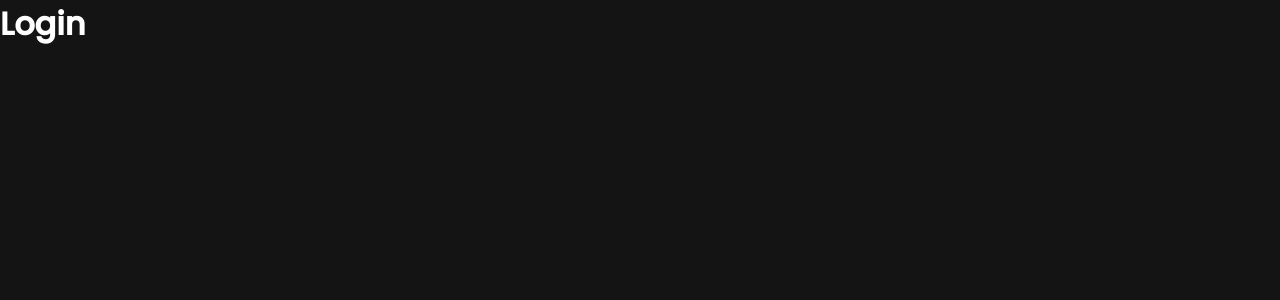
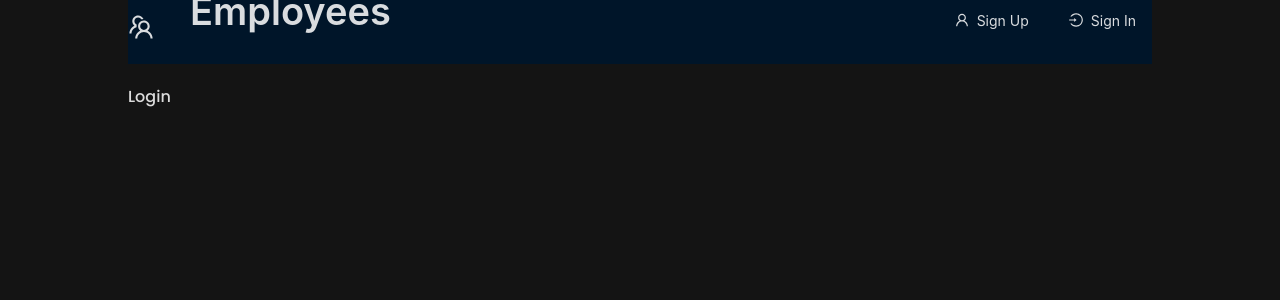
Before and after one commit to refvds/FullStackTS, a React (Vite) app in the folder client/: page /login in a window 1280 px wide. Shown: the top 300 px of the page. Built offline with nearby package versions, Linux system fonts and the light colour scheme.

Commit message:
layout: add layout

```diff
--- a/client/package.json
+++ b/client/package.json
@@ -10,8 +10,9 @@
     "preview": "vite preview"
   },
   "dependencies": {
+    "@ant-design/icons": "^5.1.4",
     "@reduxjs/toolkit": "^1.9.5",
-    "antd": "^5.7.0",
+    "antd": "^5.1.5",
     "react": "^18.2.0",
     "react-dom": "^18.2.0",
     "react-redux": "^8.1.1",
--- /dev/null
+++ b/client/src/components/custom-button/index.tsx
@@ -0,0 +1,39 @@
+import { Button, Form } from 'antd';
+
+type TProps = {
+  children: React.ReactNode;
+  htmlType?: 'button' | 'submit' | 'reset' | undefined;
+  onClick?: () => void;
+  type?: 'link' | 'text' | 'ghost' | 'default' | 'primary' | 'dashed' | undefined;
+  danger?: boolean;
+  loading?: boolean;
+  shape?: 'default' | 'circle' | 'round' | undefined;
+  icon?: React.ReactNode;
+};
+
+export const CustomButton: React.FC<TProps> = ({
+  children,
+  htmlType = 'button',
+  onClick,
+  danger,
+  type,
+  loading,
+  shape,
+  icon,
+}) => {
+  return (
+    <Form.Item>
+      <Button
+        htmlType={htmlType}
+        type={type}
+        danger={danger}
+        loading={loading}
+        shape={shape}
+        onClick={onClick}
+        icon={icon}
+      >
+        {children}
+      </Button>
+    </Form.Item>
+  );
+};
--- /dev/null
+++ b/client/src/components/header/index.tsx
@@ -0,0 +1,36 @@
+import { Layout, Space, Typography } from 'antd';
+import { TeamOutlined, UserOutlined, LoginOutlined } from '@ant-design/icons';
+import { Link } from 'react-router-dom';
+
+import { CustomButton } from '../custom-button';
+
+import { Paths } from '../../paths';
+
+import styles from './styles.module.css';
+
+export const Header = () => {
+  return (
+    <Layout.Header className={styles.header}>
+      <Space>
+        <TeamOutlined className={styles.teamIcon} />
+        <Link to={Paths.home}>
+          <CustomButton type='ghost'>
+            <Typography.Title level={1}>Employees</Typography.Title>
+          </CustomButton>
+        </Link>
+      </Space>
+      <Space>
+        <Link to={Paths.register}>
+          <CustomButton type='ghost' icon={<UserOutlined />}>
+            Sign Up
+          </CustomButton>
+        </Link>
+        <Link to={Paths.login}>
+          <CustomButton type='ghost' icon={<LoginOutlined />}>
+            Sign In
+          </CustomButton>
+        </Link>
+      </Space>
+    </Layout.Header>
+  );
+};
--- /dev/null
+++ b/client/src/components/header/styles.module.css
@@ -0,0 +1,12 @@
+.header {
+  padding: 20px 0;
+  display: flex;
+  justify-content: space-between;
+  align-items: center;
+  margin-bottom: 20px;
+}
+
+.teamIcon {
+  font-size: 26px;
+  margin-right: 12px;
+}
--- /dev/null
+++ b/client/src/components/layout/index.tsx
@@ -0,0 +1,19 @@
+import React from 'react';
+
+import { Layout as AntLayout } from 'antd';
+
+import styles from './styles.module.css';
+import { Header } from '../header';
+
+type TProps = {
+  children: React.ReactNode;
+};
+
+export const Layout: React.FC<TProps> = ({ children }) => {
+  return (
+    <div className={styles.root}>
+      <Header />
+      <AntLayout.Content style={{ height: '100%' }}>{children}</AntLayout.Content>
+    </div>
+  );
+};
--- /dev/null
+++ b/client/src/components/layout/styles.module.css
@@ -0,0 +1,5 @@
+.root {
+  width: 80%;
+  height: 100%;
+  margin-inline: auto;
+}
--- a/client/src/index.css
+++ b/client/src/index.css
@@ -6,6 +6,12 @@
   padding: 0;
   margin: 0;
   box-sizing: border-box;
+}
+
+html,
+body,
+body > div {
+  height: 100%;
 }
 
 body {
--- /dev/null
+++ b/client/src/pages/login/index.tsx
@@ -0,0 +1,10 @@
+import React from 'react';
+import { Layout } from '../../components/layout';
+
+export const Login: React.FC = () => {
+  return (
+    <Layout>
+      <div>Login</div>
+    </Layout>
+  );
+};
--- /dev/null
+++ b/client/src/pages/register/index.tsx
@@ -0,0 +1,5 @@
+import React from 'react';
+
+export const Register = () => {
+  return <div>index</div>;
+};
```
Also changed, not shown: client/src/main.tsx (+10 -4 lines), 1 other file (tests, documents, lock files or other folders).
